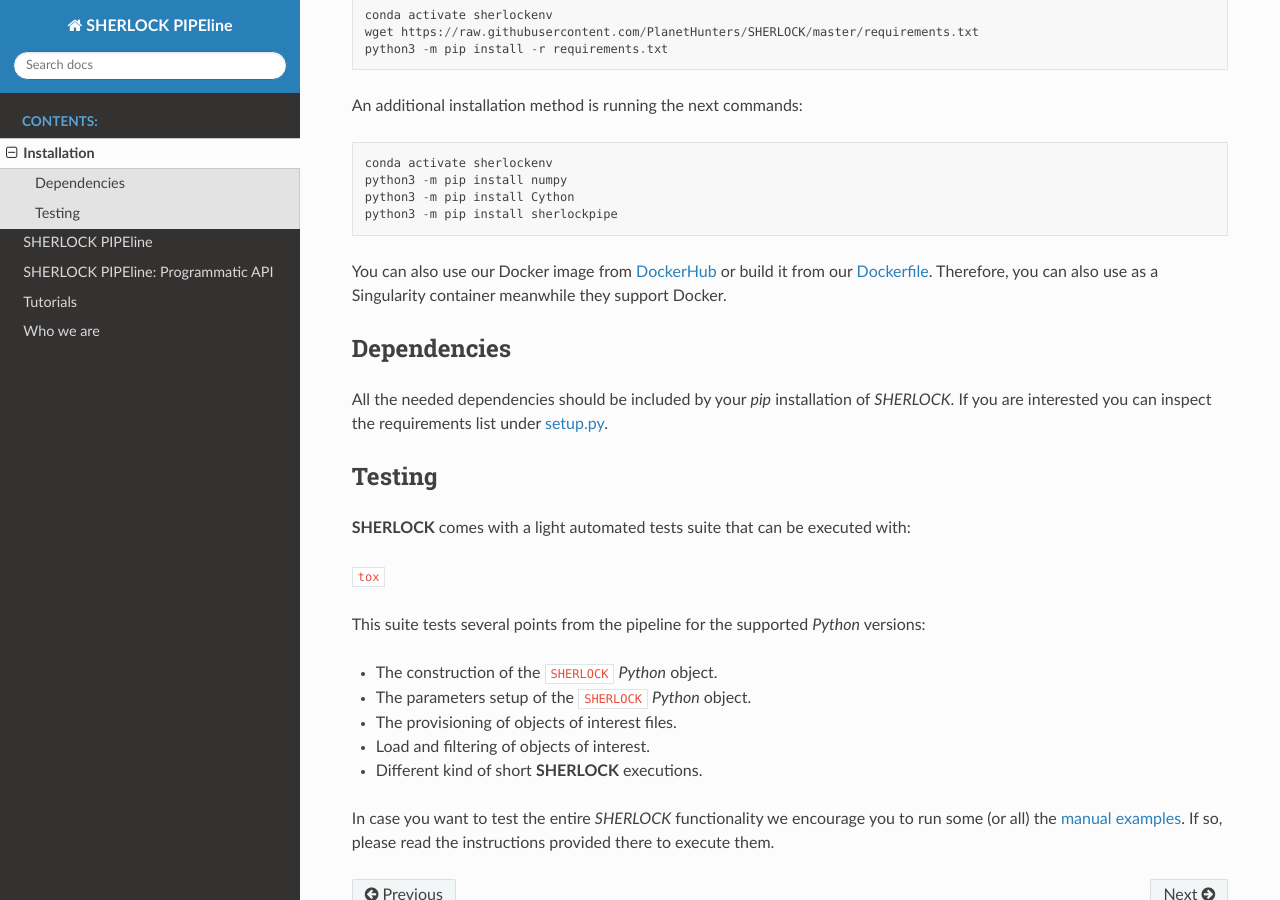
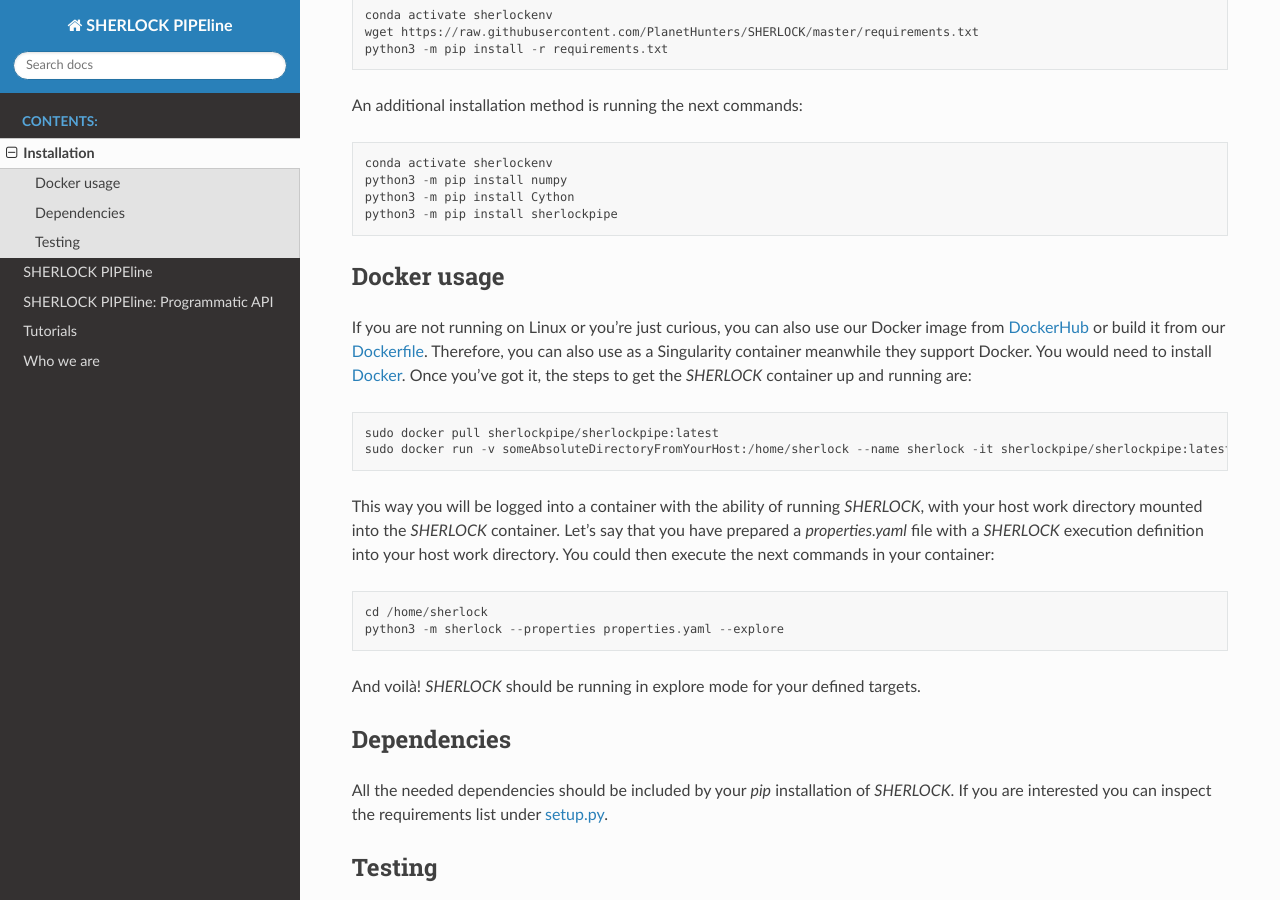
Before and after one commit to franpoz/SHERLOCK, a Sphinx documentation site: the page built from docs/source/installation.rst, in a window 1280 px wide and 900 px high, scrolled down 992 px. Built offline with Sphinx 7.4.7 and the Read the Docs theme 2.0.0, drawn with Linux system fonts in a browser that asks for light colours; pages that are not in the unit, such as notebooks, are missing from menus.

Commit message:
improve documentation for docker

```diff
--- a/docs/source/installation.rst
+++ b/docs/source/installation.rst
@@ -59,9 +59,27 @@
    python3 -m pip install Cython
    python3 -m pip install sherlockpipe
 
-You can also use our Docker image from `DockerHub <https://hub.docker.com/repository/docker/sherlockpipe/sherlockpipe>`_
+-------------
+Docker usage
+-------------
+If you are not running on Linux or you're just curious, you can also use our Docker image from
+`DockerHub <https://hub.docker.com/repository/docker/sherlockpipe/sherlockpipe>`_
 or build it from our `Dockerfile <https://github.com/PlanetHunters/SHERLOCK/blob/master/docker/Dockerfile>`_. Therefore, you
-can also use as a Singularity container meanwhile they support Docker.
+can also use as a Singularity container meanwhile they support Docker. You would need to install
+`Docker <https://docs.docker.com/engine/install/>`_. Once you've got it, the steps to get the *SHERLOCK* container up
+and running are::
+
+   sudo docker pull sherlockpipe/sherlockpipe:latest
+   sudo docker run -v someAbsoluteDirectoryFromYourHost:/home/sherlock --name sherlock -it sherlockpipe/sherlockpipe:latest /bin/bash
+
+This way you will be logged into a container with the ability of running *SHERLOCK*, with your host work directory
+mounted into the *SHERLOCK* container. Let's say that you have prepared a `properties.yaml` file with a *SHERLOCK*
+execution definition into your host work directory. You could then execute the next commands in your container::
+
+   cd /home/sherlock
+   python3 -m sherlock --properties properties.yaml --explore
+
+And voilà! *SHERLOCK* should be running in explore mode for your defined targets.
 
 -------------
 Dependencies
```
